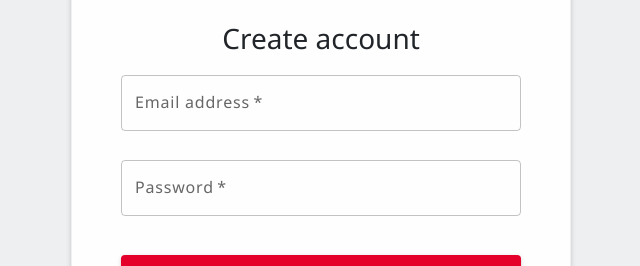
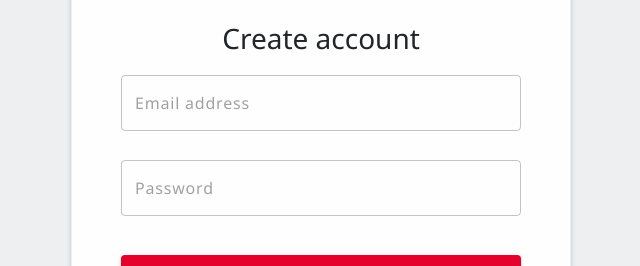
Before and after one commit to HouzezProject/houzez-app, a Next.js app: page /signup in a window 1280 px wide. Shown: the part 139-405 px from the top of the page, without its empty margins (319-959 px from the left). Built offline with nearby package versions, Linux system fonts and the light colour scheme.

Commit message:
HZ-18: Update UI

```diff
--- a/src/components/SignUp/SignUpInfo.tsx
+++ b/src/components/SignUp/SignUpInfo.tsx
@@ -94,7 +94,7 @@ const SignUpInfo = () => {
           fullWidth
           id="email"
           type="email"
-          label="Email address"
+          placeholder="Email address"
           value={formik.values.email}
           onChange={formik.handleChange}
           onBlur={checkIfEmailIsUnique}
@@ -106,9 +106,8 @@ const SignUpInfo = () => {
           required
           fullWidth
           id="password"
-          label="Password"
+          placeholder="Password"
           type="password"
-          role="password"
           value={formik.values.password}
           onChange={formik.handleChange}
           error={Boolean(formik.errors.password)}
```
Also changed, not shown: 1 other file (tests, documents, lock files or other folders).
